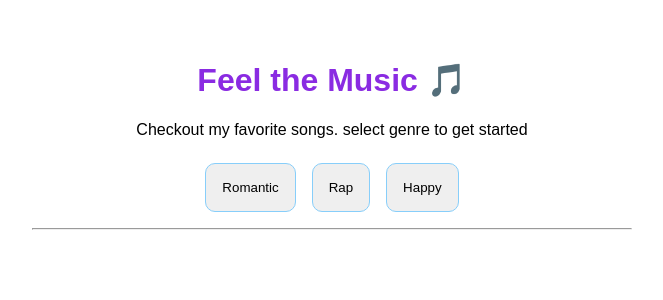
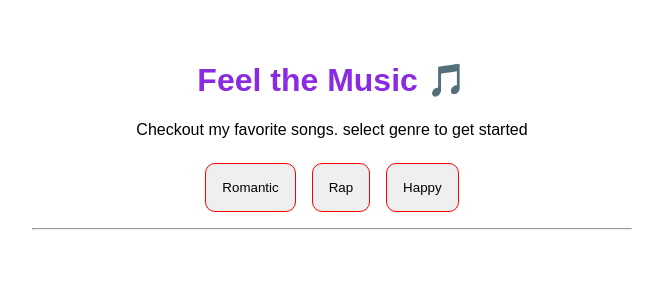
Before and after one commit to Raj-Thombare/Feel-the-Music, a React (Create React App) app: page / in a window 1280 px wide. Shown: the top 300 px of the page, without its empty margins (308-971 px from the left). Built offline with nearby package versions, Linux system fonts and the light colour scheme.

Commit message:
style: update btn border

```diff
--- a/src/styles.css
+++ b/src/styles.css
@@ -10,6 +10,6 @@ button {
   margin: 0.5rem;
   padding: 1rem;
   border-radius: 10px;
-  border: 1px solid lightskyblue;
+  border: 1px solid red;
   cursor: pointer;
 }
```
